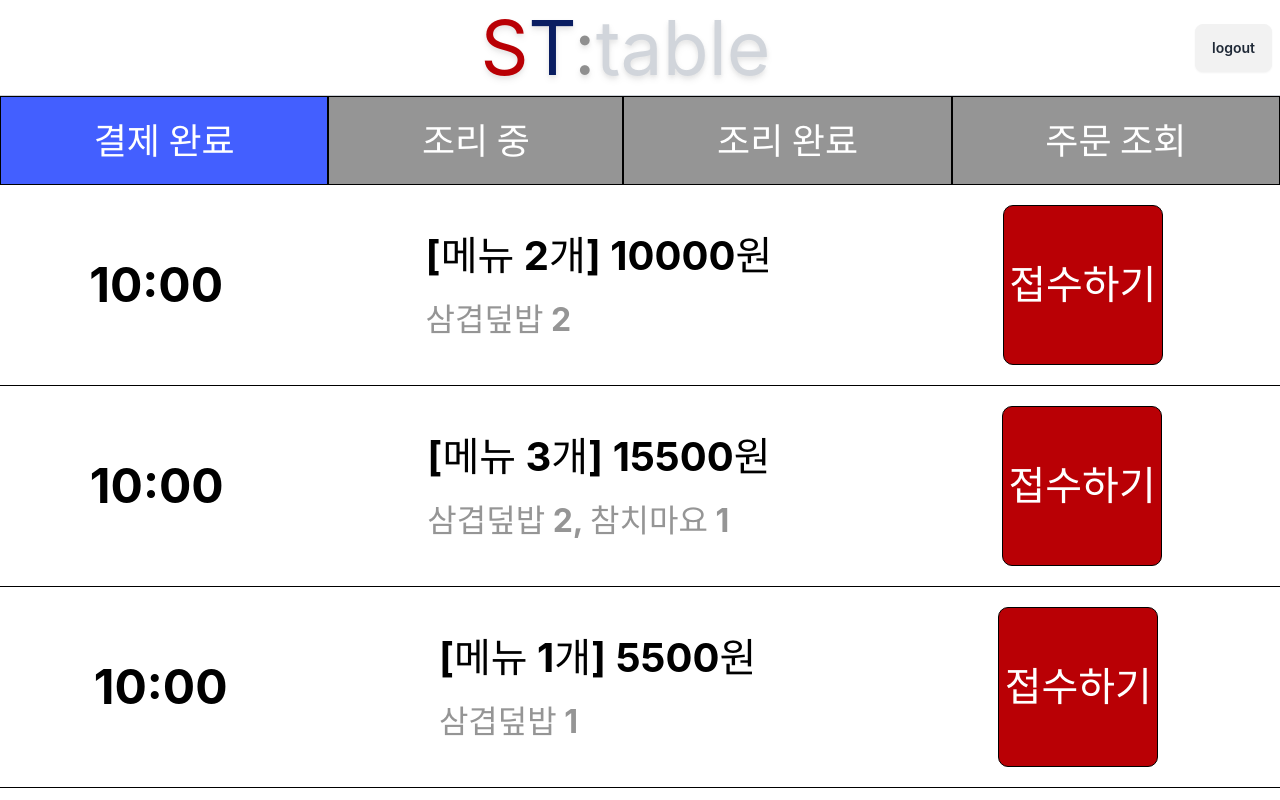
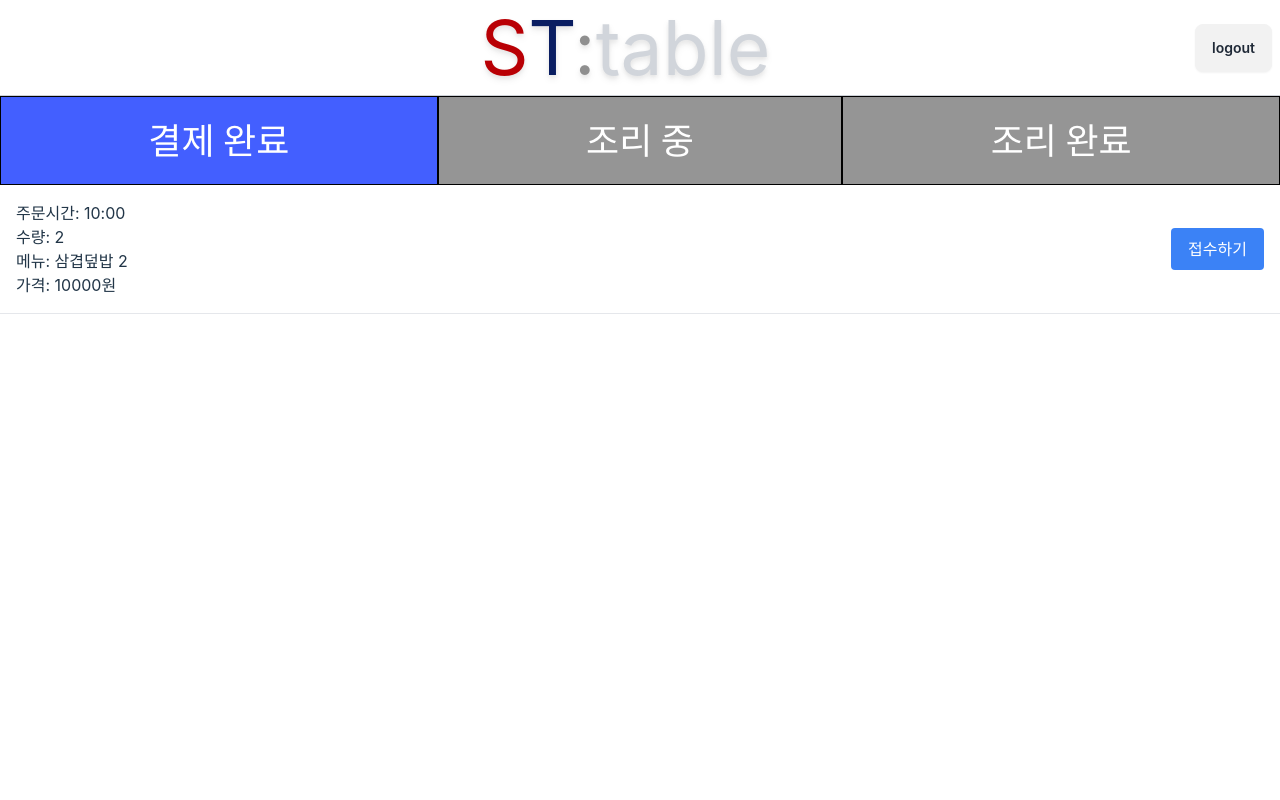
Before and after one commit to ST-Order/STORDER_ADMIN_FRONTEND, a React (Vite) app: page /order in a window 1280 px wide. Built offline with nearby package versions, Linux system fonts and the light colour scheme.

Commit message:
ordering 연결

```diff
--- a/src/Home/CookingDone.tsx
+++ b/src/Home/CookingDone.tsx
@@ -1,9 +1,13 @@
-import CookingDoneItem from "./CookingDoneItem";
+// import CookingDoneItem from "./CookingDoneItem";
+import { useOrders } from "./OrderContext";
 
 export default function CookingDone() {
+  const { orders } = useOrders();
+  const completedOrders = orders.filter((order) => order.status === "DONE");
+
   return (
     <div className="w-full overflow-y-auto flex-grow">
-      <CookingDoneItem
+      {/* <CookingDoneItem
         time="10:00"
         quantity="2"
         menu="삼겹덮밥 2"
@@ -44,7 +48,22 @@
         quantity="1"
         menu=" 삼겹덮밥 1 | 밥 추가"
         price="6500"
-      />
+      /> */}
+
+      {completedOrders.map((order) => (
+        <div
+          key={order.id}
+          className="flex items-center justify-between p-4 border-b"
+        >
+          <div>
+            <p>주문시간: {order.time}</p>
+            <p>수량: {order.quantity}</p>
+            <p>메뉴: {order.menu}</p>
+            <p>가격: {order.price}원</p>
+          </div>
+          <span className="text-gray-500">완료됨</span>
+        </div>
+      ))}
     </div>
   );
 }
--- a/src/Home/InCooking.tsx
+++ b/src/Home/InCooking.tsx
@@ -1,9 +1,13 @@
-import InCookingItem from "./InCookingItem";
+// import InCookingItem from "./InCookingItem";
+import { useOrders } from "./OrderContext";
 
 export default function InCooking() {
+  const { orders, handleCompleteOrder } = useOrders();
+  const cookingOrders = orders.filter((order) => order.status === "COOKING");
+
   return (
     <div className="w-full overflow-y-auto flex-grow">
-      <InCookingItem
+      {/* <InCookingItem
         time="10:00"
         quantity="2"
         menu="삼겹덮밥 2"
@@ -39,7 +43,27 @@
         quantity="1"
         menu=" 삼겹덮밥 1 | 밥 추가"
         price="6500"
-      />
+      /> */}
+
+      {cookingOrders.map((order) => (
+        <div
+          key={order.id}
+          className="flex items-center justify-between p-4 border-b"
+        >
+          <div>
+            <p>주문시간: {order.time}</p>
+            <p>수량: {order.quantity}</p>
+            <p>메뉴: {order.menu}</p>
+            <p>가격: {order.price}원</p>
+          </div>
+          <button
+            onClick={() => handleCompleteOrder(order.id)}
+            className="bg-green-500 text-white px-4 py-2 rounded"
+          >
+            완료 처리하기
+          </button>
+        </div>
+      ))}
     </div>
   );
 }
--- a/src/Home/Order.tsx
+++ b/src/Home/Order.tsx
@@ -3,12 +3,13 @@
 import OrderHandling from "./OrderHandling";
 import InCooking from "./InCooking";
 import CookingDone from "./CookingDone";
-import OrderLookup from "./OrderLookup";
+import { OrderProvider } from "./OrderContext";
+// import OrderLookup from "./OrderLookup";
 
 function Order() {
   const [activeTab, setActiveTab] = useState(0);
 
-  const tabs = ["결제 완료", "조리 중", "조리 완료", "주문 조회"];
+  const tabs = ["결제 완료", "조리 중", "조리 완료"];
 
   const renderContent = () => {
     switch (activeTab) {
@@ -18,13 +19,14 @@
         return <InCooking />;
       case 2:
         return <CookingDone />;
-      case 3:
-        return <OrderLookup />;
+      // case 3:
+      //   return <OrderLookup />;
       default:
         return null;
     }
   };
   return (
+    <OrderProvider>
       <Navbar>
         <div>
           <div></div>
@@ -61,6 +63,7 @@
           </div>
         </div>
       </Navbar>
+    </OrderProvider>
   );
 }
 
--- /dev/null
+++ b/src/Home/OrderContext.tsx
@@ -0,0 +1,57 @@
+import React, { createContext, useContext, useState, useEffect } from "react";
+import { Order } from "./types";
+
+interface OrderContextType {
+  orders: Order[];
+  handleAcceptOrder: (id: string) => void;
+  handleCompleteOrder: (id: string) => void;
+}
+
+const OrderContext = createContext<OrderContextType | undefined>(undefined);
+
+export function OrderProvider({ children }: { children: React.ReactNode }) {
+  const [orders, setOrders] = useState<Order[]>([
+    // 임시 데이터
+    {
+      id: "1",
+      time: "10:00",
+      quantity: "2",
+      menu: "삼겹덮밥 2",
+      price: "10000",
+      status: "PAID",
+    },
+    // ... 더 많은 초기 데이터 추가 가능
+  ]);
+
+  const handleAcceptOrder = (id: string) => {
+    setOrders(
+      orders.map((order) =>
+        order.id === id ? { ...order, status: "COOKING" as const } : order
+      )
+    );
+  };
+
+  const handleCompleteOrder = (id: string) => {
+    setOrders(
+      orders.map((order) =>
+        order.id === id ? { ...order, status: "DONE" as const } : order
+      )
+    );
+  };
+
+  return (
+    <OrderContext.Provider
+      value={{ orders, handleAcceptOrder, handleCompleteOrder }}
+    >
+      {children}
+    </OrderContext.Provider>
+  );
+}
+
+export const useOrders = () => {
+  const context = useContext(OrderContext);
+  if (!context) {
+    throw new Error("useOrders must be used within an OrderProvider");
+  }
+  return context;
+};
--- a/src/Home/OrderHandling.tsx
+++ b/src/Home/OrderHandling.tsx
@@ -1,22 +1,27 @@
 import { useEffect, useState } from "react";
-import { OrderItem } from "./OrderItem";
-import billList from "./billList.json";
+// import { OrderItem } from "./OrderItem";
+// import billList from "./billList.json";
+import { useOrders } from "./OrderContext";
 
-interface BillItem {
-  menu_name: string;
-  quantity: number;
-  price: number;
-}
+// interface BillItem {
+//   menu_name: string;
+//   quantity: number;
+//   price: number;
+// }
+
 export default function OrderHandling() {
-  const [bill, setBill] = useState<BillItem[]>([]); // 초기값을 빈 배열로 설정
+  const { orders, handleAcceptOrder } = useOrders();
+  const pendingOrders = orders.filter((order) => order.status === "PAID");
 
-  useEffect(() => {
-    if (billList.data.store_name === "바비든든") {
-      const billData = billList.data;
-      console.log(billData);
-      // setBill(billData);
-    }
-  }, []); // 처음 렌더링될 때만 실행
+  // const [bill, setBill] = useState<BillItem[]>([]); // 초기값을 빈 배열로 설정
+
+  // useEffect(() => {
+  //   if (billList.data.store_name === "바비든든") {
+  //     const billData = billList.data;
+  //     console.log(billData);
+  //     // setBill(billData);
+  //   }
+  // }, []); // 처음 렌더링될 때만 실행
 
   // // bill이 업데이트될 때마다 로그 출력
   // useEffect(() => {
@@ -28,12 +33,12 @@
       {/* {bill.map((item, index) => (
         <OrderItem key={index} item={item} />
       ))} */}
-      {bill.map((item, index) => {
+      {/* {bill.map((item, index) => {
         const time = data.tim;
         console.log(item);
         return "";
-      })}
-      <OrderItem time="10:00" quantity="2" menu="삼겹덮밥 2" price="10000" />
+      })} */}
+      {/* <OrderItem time="10:00" quantity="2" menu="삼겹덮밥 2" price="10000" />
       <OrderItem
         time="10:00"
         quantity="3"
@@ -41,7 +46,6 @@
         price="15500"
       />
       <OrderItem time="10:00" quantity="1" menu="삼겹덮밥 1" price="5500" />
-
       <OrderItem
         time="10:00"
         quantity="1"
@@ -65,7 +69,27 @@
         quantity="1"
         menu=" 삼겹덮밥 1 | 밥 추가"
         price="6500"
-      />
+      /> */}
+
+      {pendingOrders.map((order) => (
+        <div
+          key={order.id}
+          className="flex items-center justify-between p-4 border-b"
+        >
+          <div>
+            <p>주문시간: {order.time}</p>
+            <p>수량: {order.quantity}</p>
+            <p>메뉴: {order.menu}</p>
+            <p>가격: {order.price}원</p>
+          </div>
+          <button
+            onClick={() => handleAcceptOrder(order.id)}
+            className="bg-blue-500 text-white px-4 py-2 rounded"
+          >
+            접수하기
+          </button>
+        </div>
+      ))}
     </div>
   );
 }
--- /dev/null
+++ b/src/Home/types.ts
@@ -0,0 +1,8 @@
+export interface Order {
+  id: string;
+  time: string;
+  quantity: string;
+  menu: string;
+  price: string;
+  status: "PAID" | "COOKING" | "DONE";
+}
```
Lines whose indentation alone changed are shown as unchanged.
